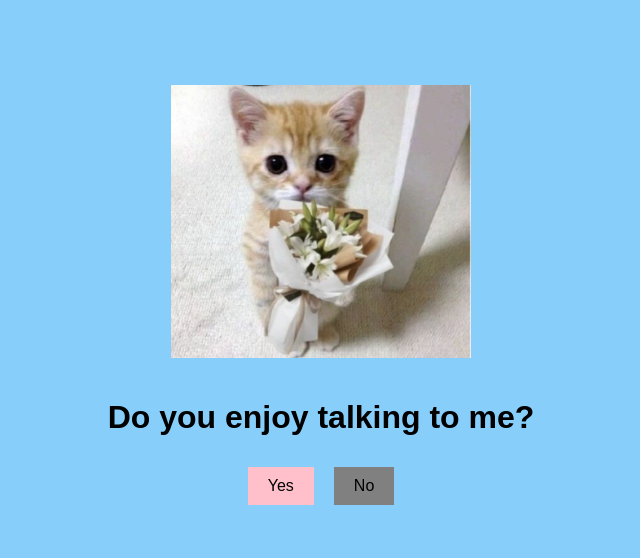
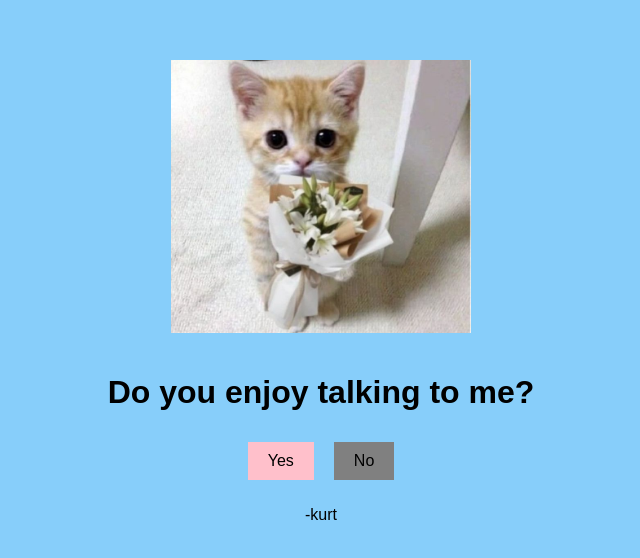
Before and after one commit to Kotocrunch/ask-her, a plain HTML site: page try/index.html in a window 1280 px wide. Shown: the part 150-708 px from the top of the page, without its empty margins (319-959 px from the left). Drawn offline with Linux system fonts and the light colour scheme.

Commit message:
index.html

```diff
--- a/try/index.html
+++ b/try/index.html
@@ -62,4 +62,5 @@
 </script>
 
 </body>
+    <p>-kurt</p>
 </html>
```
